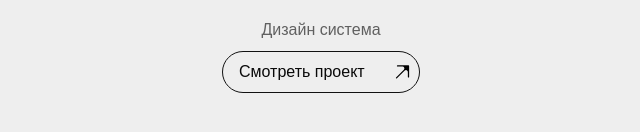
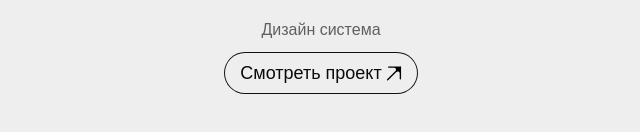
Before and after one commit to Mayya8888/plagin_url, a plain HTML site: page index.html in a window 1280 px wide. Shown: the part 638-770 px from the top of the page, 319-959 px from the left. Drawn offline with Linux system fonts and the light colour scheme.

Commit message:
Match project button spacing to the layout

```diff
--- a/index.html
+++ b/index.html
@@ -60,8 +60,8 @@
         <div class="project">
           <p id="project-title" class="project-title">Дизайн система</p>
           <a class="project-link" role="link" aria-disabled="true" aria-describedby="project-title">
-            Смотреть проект
-            <img src="./assets/arrow.svg" alt="" width="15" height="15">
+            <span>Смотреть проект</span>
+            <img src="./assets/arrow.svg" alt="" width="16" height="16">
           </a>
         </div>
       </div>
--- a/styles.css
+++ b/styles.css
@@ -223,7 +223,7 @@ img {
   inset-block-start: calc(619 * var(--unit));
   display: grid;
   justify-items: center;
-  gap: calc(10 * var(--unit));
+  gap: 12px;
   text-align: center;
 }
 
@@ -231,22 +231,21 @@ img {
   margin: 0;
   color: #606060;
   font-size: clamp(13px, calc(16 * var(--unit)), 16px);
-  line-height: 1.3;
+  line-height: 20px;
 }
 
 .project-link {
   display: inline-flex;
   align-items: center;
-  justify-content: space-between;
-  gap: 8px;
-  min-inline-size: 198px;
-  min-block-size: 42px;
-  border: 1px solid #111;
+  gap: 4px;
+  inline-size: max-content;
   border-radius: 999px;
+  box-shadow: inset 0 0 0 1px #111;
   background: #eee;
   color: #0a0a0a;
-  padding: 6px 9px 6px 16px;
-  font: inherit;
+  padding: 10px 16px;
+  font-size: 18px;
+  line-height: 22px;
   text-decoration: none;
 }
 
@@ -284,8 +283,4 @@ a:focus-visible,
   .nav-item {
     font-size: 14px;
   }
-
-  .project-link {
-    min-block-size: 44px;
-  }
 }
```
